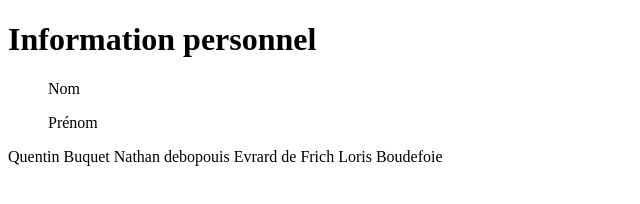
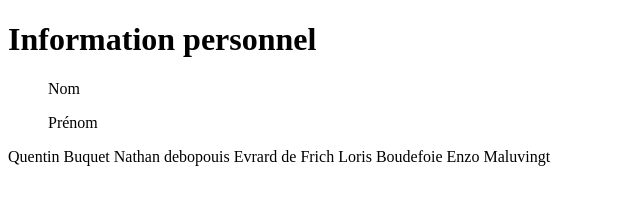
Before and after one commit to QuentinBuquet/username.github.io, a plain HTML site: page index.html in a window 1280 px wide. Shown: the whole page, without its empty margins (0-640 px from the left). Drawn offline with Linux system fonts and the light colour scheme.

Commit message:
Adding Enzo

```diff
--- a/index.html
+++ b/index.html
@@ -13,6 +13,7 @@
       Nathan debopouis
       Evrard de Frich
       Loris Boudefoie
+      Enzo Maluvingt
     </p>
   </body>
 </html>
```
